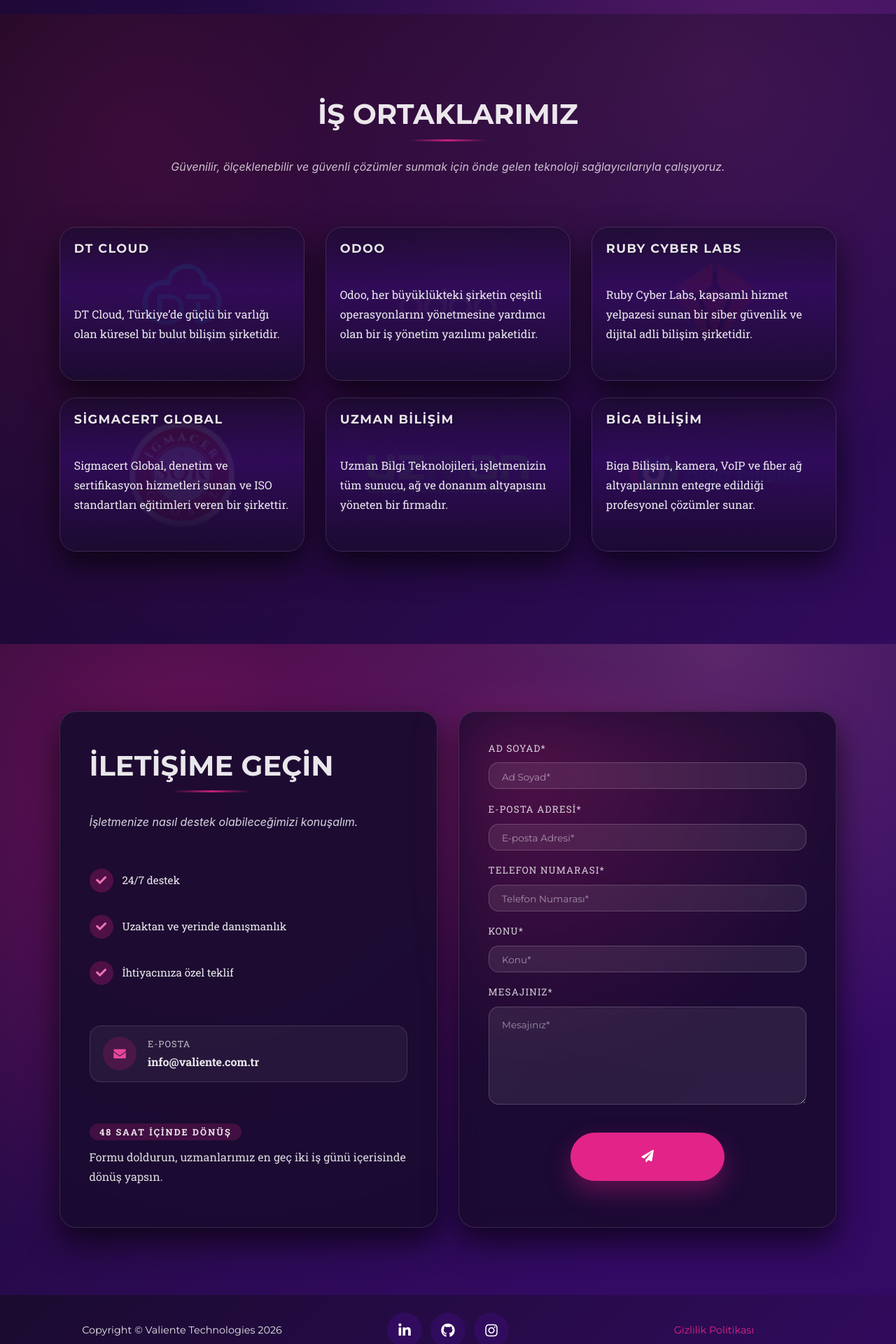
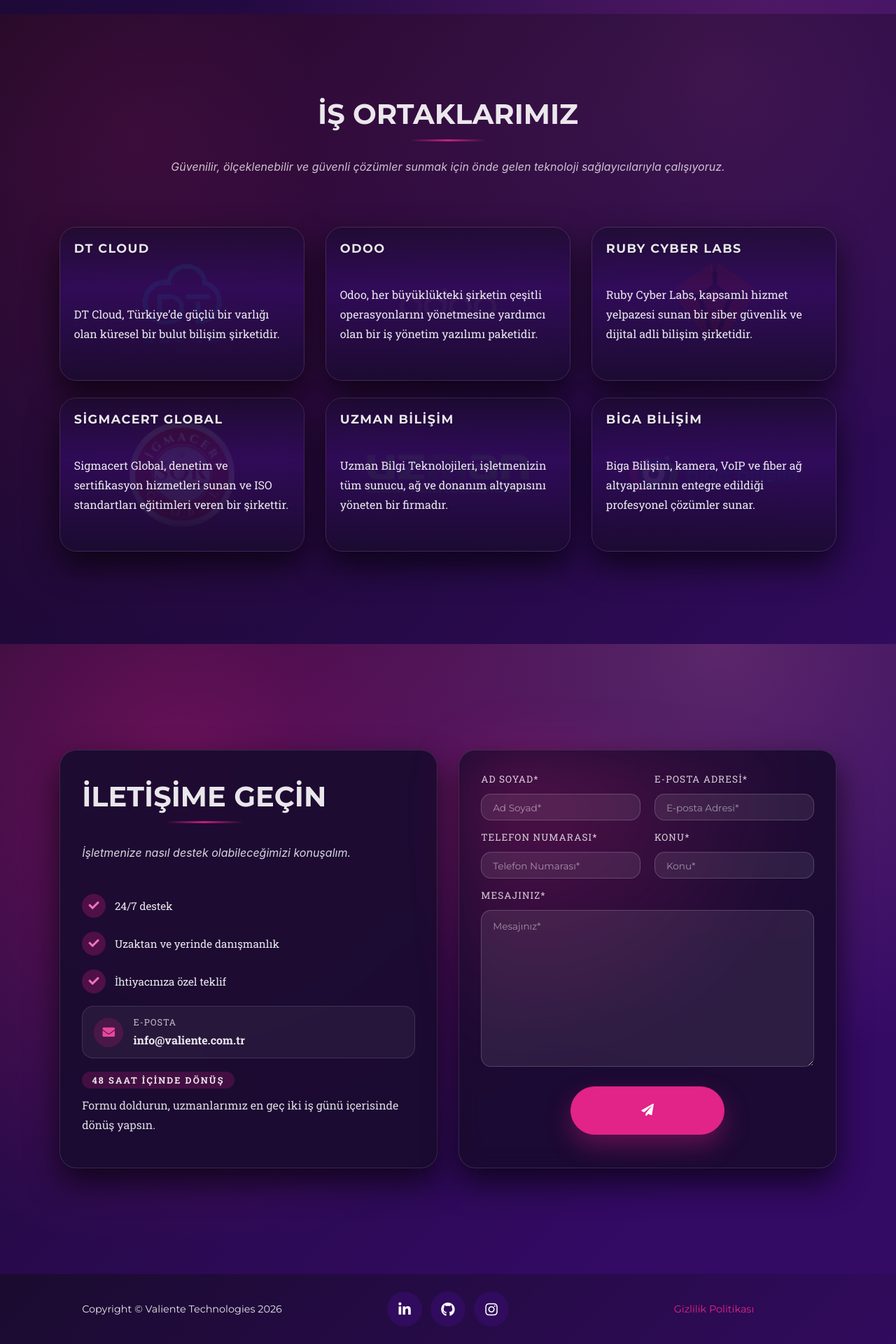
Before and after one commit to ValienteTechnologies/ValienteTechnologies.github.io, a Jekyll site: the page built from index.md, in a window 1280 px wide. Shown: the part 4480-6400 px from the top of the page at 70% size. Built offline with Jekyll 4.4.1, drawn with Linux system fonts in a browser that asks for light colours; some web fonts are replaced.

Commit message:
reduce contact height

```diff
--- a/_sass/layout/_contact.scss
+++ b/_sass/layout/_contact.scss
@@ -25,21 +25,21 @@
     position: relative;
     z-index: 1;
     @include surface-card($radius-card-lg);
-    padding: clamp(1.75rem, calc(1rem + 2vw), 3rem);
+    padding: clamp(1.25rem, calc(0.75rem + 1.5vw), 2rem);
     background: rgba($valiente-midnight, 0.9);
     @include backdrop-blur(18px);
     min-height: 100%;
     height: 100%;
     display: flex;
     flex-direction: column;
-    gap: 1.25rem;
+    gap: 1rem;
 
     &--info {
       background: rgba($valiente-midnight, 0.92);
       .contact-panel__content {
         display: grid;
         grid-auto-rows: minmax(min-content, auto);
-        gap: 1.5rem;
+        gap: 1.1rem;
         flex: 1;
         min-height: 100%;
         align-content: space-between;
@@ -71,11 +71,11 @@
 
   .contact-highlights {
     list-style: none;
-    margin: -5rem 0 0 0;
+    margin: -3rem 0 0 0;
     padding: 0;
     display: flex;
     flex-direction: column;
-    gap: 2rem;
+    gap: 1.25rem;
 
     li {
       display: flex;
@@ -101,13 +101,13 @@
   .contact-meta {
     display: flex;
     flex-direction: column;
-    gap: 0.65rem;
+    gap: 0.5rem;
 
     &__item {
       display: flex;
       align-items: center;
-      gap: 1rem;
-      padding: 0.9rem 1.15rem;
+      gap: 0.9rem;
+      padding: 0.7rem 1rem;
       border-radius: 1rem;
       border: 1px solid rgba(255, 255, 255, 0.12);
       background: rgba(255, 255, 255, 0.05);
@@ -137,8 +137,8 @@
     }
 
     &__icon {
-      width: 48px;
-      height: 48px;
+      width: 42px;
+      height: 42px;
       border-radius: 50%;
       background: rgba($primary, 0.18);
       color: lighten($primary, 8%);
@@ -186,7 +186,7 @@
   }
 
   .form-control {
-    padding: 0.95rem 1.15rem;
+    padding: 0.75rem 1rem;
     border-radius: 0.9rem;
     border: 1px solid rgba(255, 255, 255, 0.18);
     background: rgba(255, 255, 255, 0.08);
@@ -207,14 +207,14 @@
   }
 
   textarea.form-control {
-  min-height: 140px;
+    min-height: 14rem;
     resize: vertical;
   }
 
   .contact-panel--form form {
     display: grid;
     grid-template-rows: min-content 1fr min-content;
-    gap: 1.5rem;
+    gap: 1rem;
     min-height: 100%;
   }
 
@@ -222,7 +222,7 @@
     flex-grow: 1;
     display: grid;
     grid-template-columns: repeat(auto-fit, minmax(220px, 1fr));
-    gap: 1.15rem 1.5rem;
+    gap: 0.9rem 1.25rem;
     align-content: space-between;
   }
 
@@ -238,7 +238,7 @@
 
   .contact-form-actions {
     margin-top: auto;
-    padding-top: 1rem;
+    padding-top: 0.75rem;
 
     .btn {
       min-width: 220px;
```
